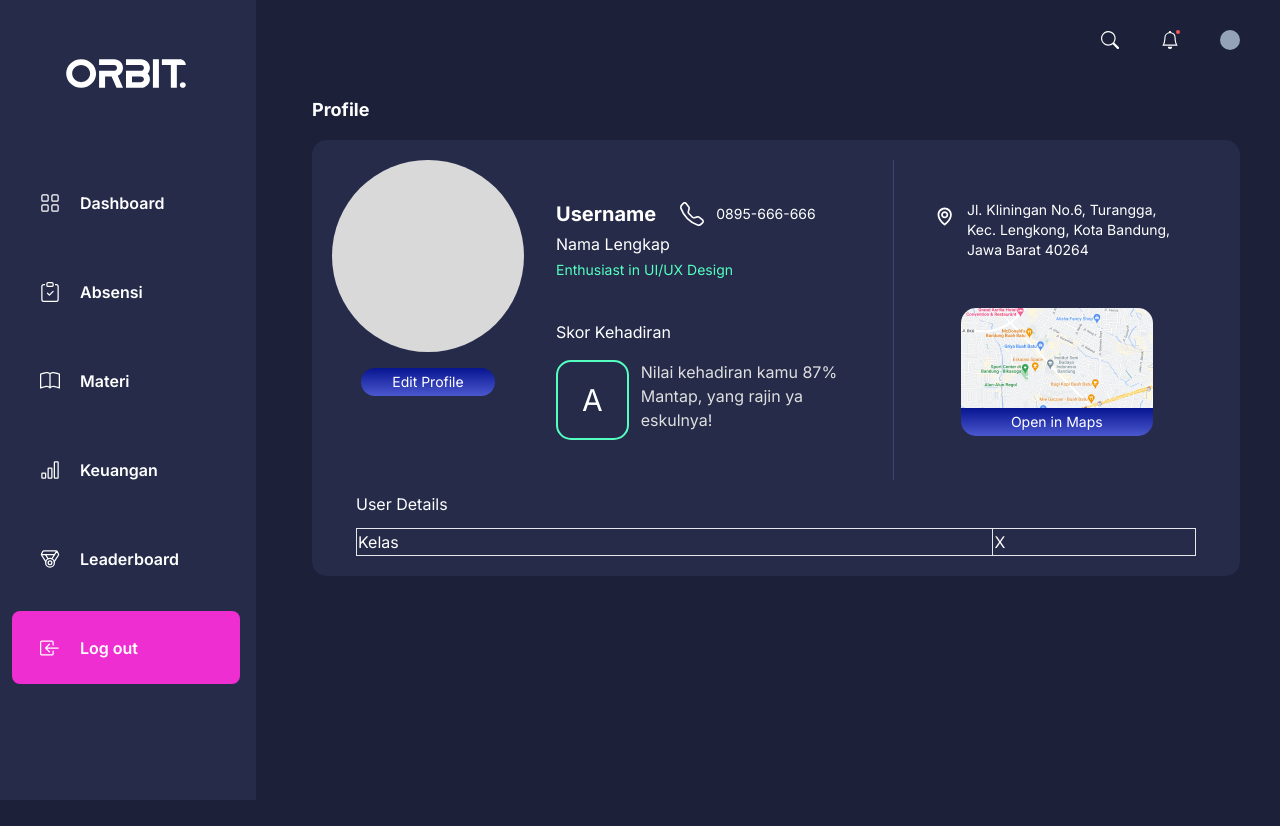
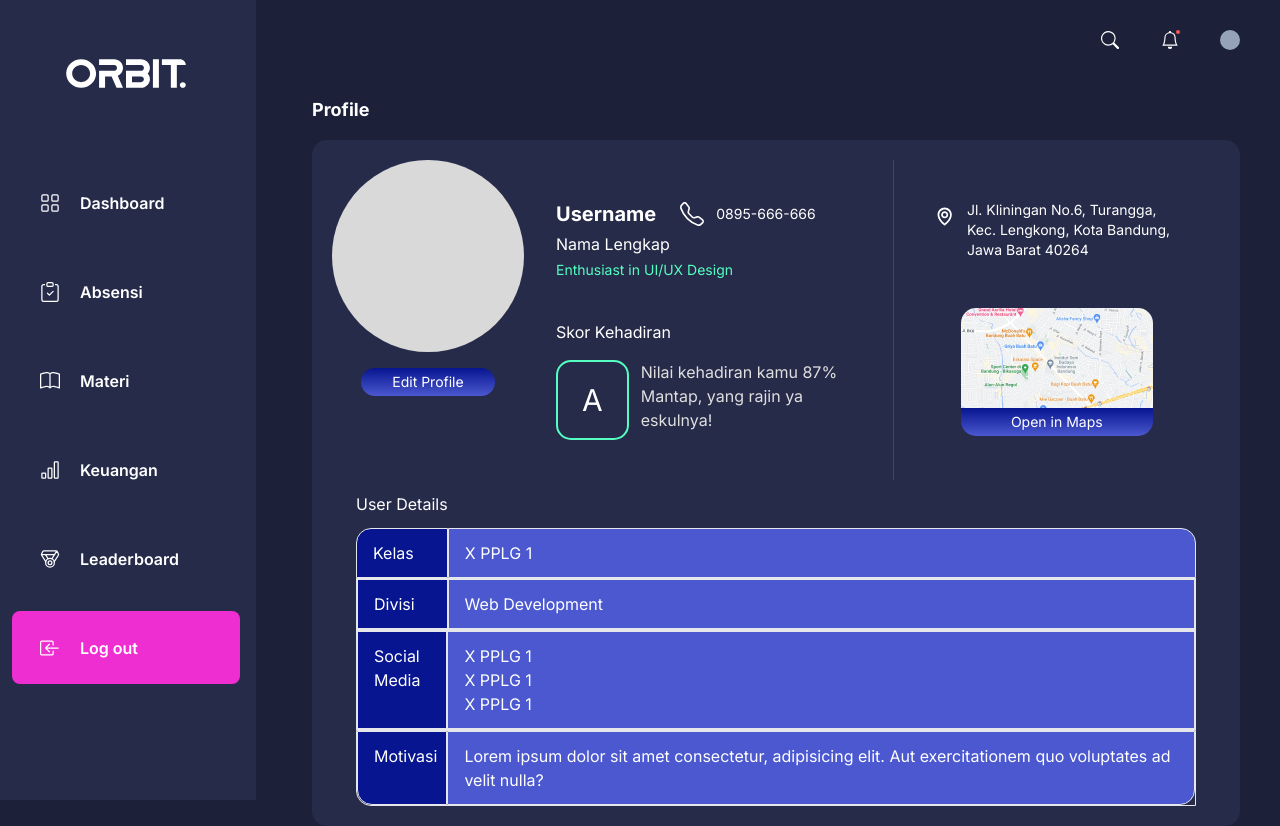
Before and after one commit to orbit4it/web-frontend, a Next.js app: page /dashboard/profile in a window 1280 px wide. Before the commit the page ends 800 px from the top, so only its background shows below. Built offline with nearby package versions, Linux system fonts and the light colour scheme.

Commit message:
update dashboard

```diff
--- a/app/dashboard/profile/page.tsx
+++ b/app/dashboard/profile/page.tsx
@@ -78,12 +78,56 @@ export default function page() {
           </div>
           <div className="px-6 rounded-[15px]">
             <h1 className="my-3">User Details</h1>
-            <table className="border w-full">
-              <tr>
-                <td className="border">Kelas</td>
-                <td>X</td>
-              </tr>
-            </table>
+            <div className="flex">
+              <div className="bg-[#071590] border rounded-tl-[15px] py-3 pl-4 pr-[33px]">
+                <h1>Kelas</h1>
+              </div>
+              <div className="bg-[#4B58CF] border w-full py-3 pl-4 rounded-tr-[15px]">
+                <p>X PPLG 1</p>
+              </div>
+            </div>
+            <div className="flex border">
+              <div className="bg-[#071590] border py-3 pl-4 pr-8">
+                <h1>Divisi</h1>
+              </div>
+              <div className="bg-[#4B58CF] border w-full py-3 pl-4">
+                <p>Web Development</p>
+              </div>
+            </div>
+            <div className="flex border">
+              <div className="bg-[#071590] border pt-3 pl-4 pr-[26px]">
+                <h1>
+                  Social
+                  <br /> Media
+                </h1>
+              </div>
+              <div className="bg-[#4B58CF] border w-full py-3 pl-4">
+                <p>X PPLG 1</p>
+                <p>X PPLG 1</p>
+                <p>X PPLG 1</p>
+              </div>
+            </div>
+            <div className="flex border rounded-bl-[15px]">
+              <div className="bg-[#071590] border py-3 pl-4 pr-[9px] rounded-bl-[15px]">
+                <h1>Motivasi</h1>
+              </div>
+              <div className="bg-[#4B58CF] border w-full py-3 pl-4 rounded-br-[15px]">
+                <p>
+                  Lorem ipsum dolor sit amet consectetur, adipisicing elit. Aut
+                  exercitationem quo voluptates ad velit nulla?
+                </p>
+              </div>
+            </div>
+            {/* <div className="grid grid-cols-2">
+              <div className="border w-1/2">test</div>
+              <div className="border">test2</div>
+              <div className="border">test</div>
+              <div className="border">test3</div>
+              <div className="border">test</div>
+              <div className="border">test4</div>
+              <div className="border">test</div>
+              <div className="border">test5</div>
+            </div> */}
           </div>
         </div>
       </section>
```
